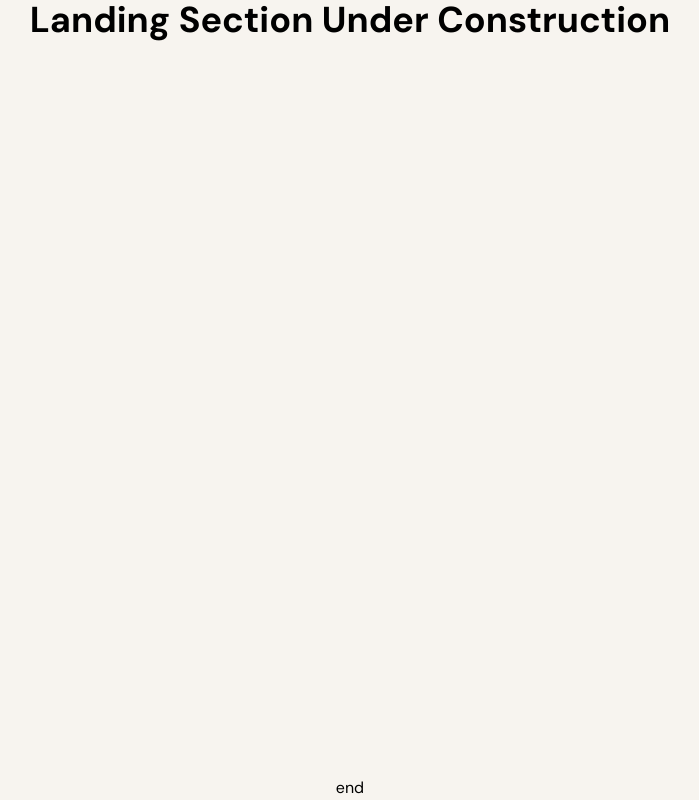
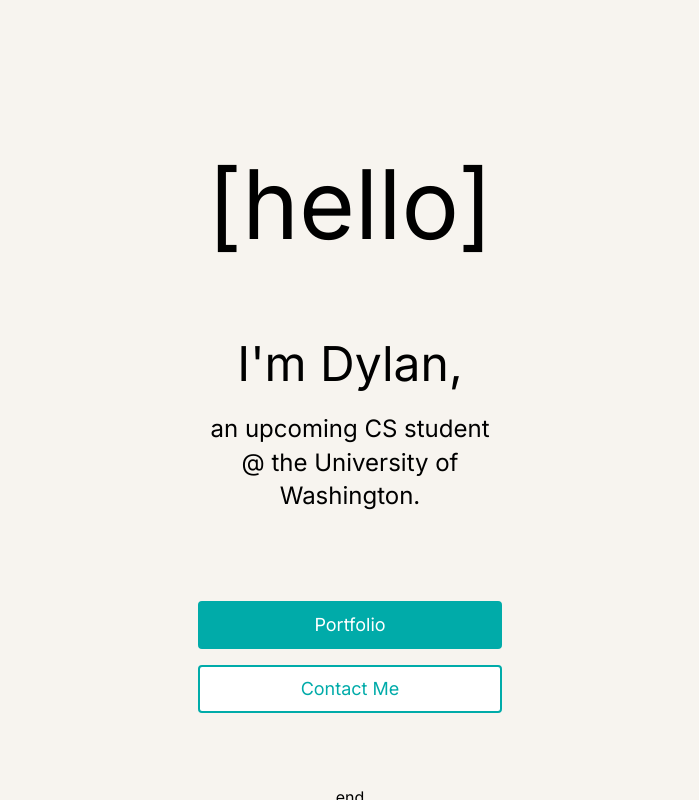
Before and after one commit to DeltA3V1/delta3v1.github.io, a React (Vite) app: page / in a window 1280 px wide. Shown: the whole page, without its empty margins (290-989 px from the left). Built offline with nearby package versions, Linux system fonts and the light colour scheme.

Commit message:
Scaffold & port landing section design, update spacing in Sitemap and appearance easing in the Header, as well as minor design tweaks to the bottom sheet

```diff
--- a/src/components/map/TransitMap.tsx
+++ b/src/components/map/TransitMap.tsx
@@ -3,14 +3,14 @@
 
 export function TransitMap() {
   return (
-    <section id="transit-map" className="relative h-238 pt-42 flex flex-col items-center bg-dominant transition-colors duration-300">
+    <section id="transit-map" className="relative h-280 pt-36 pb-16 flex flex-col items-center bg-dominant transition-colors duration-300">
       <svg
-        className="absolute top-0 w-1 h-238 text-secondary"
-        viewBox="0 0 4 952"
+        className="absolute top-0 w-1 h-280 text-secondary"
+        viewBox="0 0 4 1120"
       >
-        <path d="M2 0 L2 952" stroke="currentColor" strokeWidth="4" fill="none" />
+        <path d="M2 0 L2 1120" stroke="currentColor" strokeWidth="4" fill="none" />
       </svg>
-      <div className="bg-dominant w-50 h-14 mb-4 border-2 rounded flex justify-center items-center z-10">
+      <div className="bg-dominant w-50 h-14 mb-8 border-2 rounded flex justify-center items-center z-10">
         <h2 className="text-2xl">Sitemap</h2>
       </div>
       <div className="w-full flex flex-col grow items-center justify-evenly">
--- a/src/components/sections/Landing.tsx
+++ b/src/components/sections/Landing.tsx
@@ -1,7 +1,23 @@
+import LandingButton from "../ui/LandingButton";
+import scrollToStation from "../../lib/scrollToStation";
+
 export function Landing() {
   return (
-    <section id="landing" className="h-screen flex flex-col items-center justify-between bg-dominant transition-colors duration-300">
-      <h1 className="text-4xl font-bold">Landing Section Under Construction</h1>
+    <section id="landing" className="mt-39 gap-18 font-inter flex flex-col items-center justify-between bg-dominant transition-colors duration-300">
+      <div className="gap-24 flex flex-col items-center justify-center">
+        <div className="gap-22 flex flex-col items-center justify-center">
+          <h1 className="text-8xl">[hello]</h1>
+          <div className="gap-6 flex flex-col items-center justify-center">
+            <h2 className="text-5xl">I'm Dylan,</h2>
+            <p className="w-76 text-2xl/[1.4] text-center">an upcoming CS student @ the University of Washington.</p>
+          </div>
+          <div className="gap-4 w-full flex flex-col items-center justify-center">
+            <LandingButton bg="bg-accent" text="Portfolio" textColor="text-surface" onClick={() => scrollToStation("portfolio")} />
+            <LandingButton bg="bg-surface" text="Contact Me" textColor="text-accent" onClick={() => scrollToStation("contact")} />
+          </div>
+        </div>
+
+      </div>
       <p>end</p>
     </section>
   )
--- a/src/components/sections/Sitemap.tsx
+++ b/src/components/sections/Sitemap.tsx
@@ -2,7 +2,7 @@
 
 export function Sitemap() {
   return (
-    <section id="sitemap" className="h-238 flex flex-col items-center justify-between bg-dominant transition-colors duration-300">
+    <section id="sitemap" className="flex flex-col items-center justify-between bg-dominant transition-colors duration-300">
       <TransitMap />
     </section>
   )
--- a/src/components/shell/NavigationBottomSheet.tsx
+++ b/src/components/shell/NavigationBottomSheet.tsx
@@ -87,7 +87,7 @@
             onClick={(e) => e.stopPropagation()}
             role="dialog"
           >
-            <header className="h-22 flex flex-col justify-center items-center">
+            <header className="h-16 flex flex-col justify-center items-center">
               <div
                 className="cursor-grab active:cursor-grabbing w-full flex justify-center items-center py-4 select-none"
                 draggable={false}
@@ -97,9 +97,6 @@
                 }}
               >
                 <div className="w-24 h-1 bg-gray-400 rounded-full pointer-events-none" />
-              </div>
-              <div className="w-full h-16 flex justify-center items-center">
-                <h2 className="text-4xl">Navigation</h2>
               </div>
               <ThemeToggle />
               <CloseButton onClose={onClose} />
--- /dev/null
+++ b/src/components/ui/LandingButton.tsx
@@ -0,0 +1,9 @@
+export function LandingButton({ bg, text, textColor, onClick }: { bg: string; text: string; textColor: string; onClick?: () => void }) {
+    return(
+        <button className={`${bg} ${textColor} w-full flex items-center justify-center px-3 py-2 border-2 border-accent rounded`} onClick={onClick}>
+            <span className="text-lg">{text}</span>
+        </button>
+    )
+}
+
+export default LandingButton
--- a/src/components/ui/StationHeader.tsx
+++ b/src/components/ui/StationHeader.tsx
@@ -1,4 +1,5 @@
-import { type StationId, getStation, getPrevStation, getNextStation } from '../../content/stations'
+import { useState, useEffect } from 'react'
+import { type Station, type StationId, getStation, getPrevStation, getNextStation } from '../../content/stations'
 import { scrollToStation } from '../../lib/scrollToStation'
 import leftArrow from '../../assets/leftarrow.svg'
 import rightArrow from '../../assets/rightarrow.svg'
@@ -33,16 +34,32 @@
 function StationHeader({ stationId }: { stationId: StationId | null }) {
   if (!stationId) { return null };
 
-  const station = getStation(stationId);
+  const station = getStation(stationId) as Station;
   const prevStation = getPrevStation(stationId);
   const nextStation = getNextStation(stationId);
+  const [opacity, setOpacity] = useState('opacity-100');
+  const [shouldRender, setShouldRender] = useState(true);
 
-  if (!station || !station.showStationHeader) {
+  // TODO Refactor fade in / out: starts at a fixed station at the bottom of the Sitemap line. Expands out into the header (or shrinks into the station node).
+
+  useEffect(() => {
+    if (station && station.showStationHeader) {
+      setShouldRender(true);
+      const timer = setTimeout(() => setOpacity('opacity-100'), 20);
+      return () => clearTimeout(timer);
+    } else {
+      setOpacity('opacity-0');
+      const timer = setTimeout(() => setShouldRender(false), 300);
+      return () => clearTimeout(timer);
+    }
+  }, [station]);
+
+  if (!shouldRender) {
     return null;
   }
 
   return (
-    <header className="fixed top-0 left-0 right-0 bg-dominant transition-colors duration-300 grid grid-cols-4 items-center px-4 h-24">
+    <header className={`fixed top-0 left-0 right-0 bg-dominant transition-all duration-300 grid grid-cols-4 items-center px-4 h-24 z-30 ${opacity}`}>
       <div className="flex justify-start">
         {prevStation && (
           <StationButton stationId={prevStation.id} direction="prev" />
--- a/src/index.css
+++ b/src/index.css
@@ -1,4 +1,4 @@
-@import url("https://fonts.googleapis.com/css2?family=DM+Sans:wght@100;300;400;500;700&display=swap");
+@import url("https://fonts.googleapis.com/css2?family=DM+Sans:wght@100;300;400;500;700&family=Inter:wght@100..900&display=swap");
 @import "tailwindcss";
 @import "./styles/tokens.css";
 
@@ -9,6 +9,7 @@
     --color-surface: var(--surface);
     --color-accent: var(--accent);
     --font-sans: "DM Sans", sans-serif;
+    --font-inter: "Inter", sans-serif;
 }
 
 @utility no-scrollbar {
```
Also changed, not shown: 1 other file (tests, documents, lock files or other folders).
